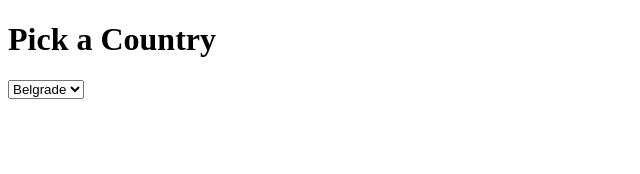
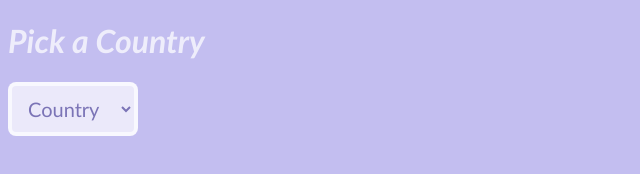
Before and after one commit to JJpink31/SheCodes-Plus-AddOn-Homework, a plain HTML site: page index.html in a window 1280 px wide. Shown: the whole page, without its empty margins (0-640 px from the left). Drawn offline with nearby package versions, Linux system fonts and the light colour scheme; files whose address does not match are found by name.

Commit message:
Added some css

```diff
--- a/index.html
+++ b/index.html
@@ -7,10 +7,34 @@
     <script src="https://cdnjs.cloudflare.com/ajax/libs/moment-timezone/0.5.43/moment-timezone-with-data-1970-2030.js"></script>
     <title>3 Country Timezone</title>
   </head>
+  <style>
+    body {
+      background: #c3bef0;
+      font-family: "Gill Sans", "Gill Sans MT", Calibri, "Trebuchet MS",
+        sans-serif;
+    }
+
+    h1 {
+      color: rgba(255, 255, 255, 0.719);
+    }
+
+    #country {
+      display: block;
+      background: rgba(255, 255, 255, 0.665);
+      padding: 10px 12px;
+      border: 4px solid rgba(255, 255, 255, 0.665);
+      border-radius: 8px;
+      font-family: "Gill Sans", "Gill Sans MT", Calibri, "Trebuchet MS",
+        sans-serif;
+      font-size: 20px;
+      color: #7b74b6;
+    }
+  </style>
   <body>
-    <h1>Pick a Country</h1>
+    <h1><em>Pick a Country</em></h1>
     <div>
       <select id="country">
+        <option value="null">Country</option>
         <option value="belgrade">Belgrade</option>
         <option value="dubai">Dubai</option>
         <option value="cairo">Cairo</option>
```
